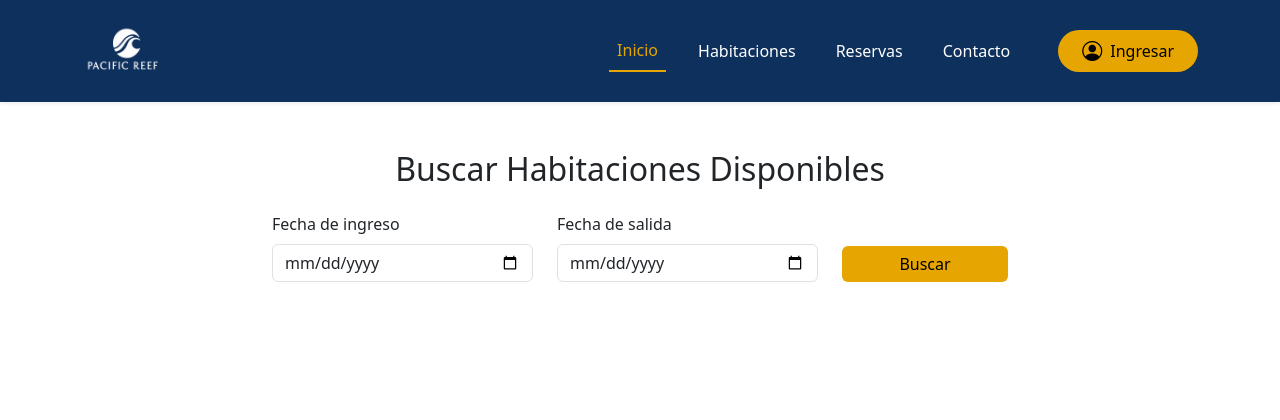
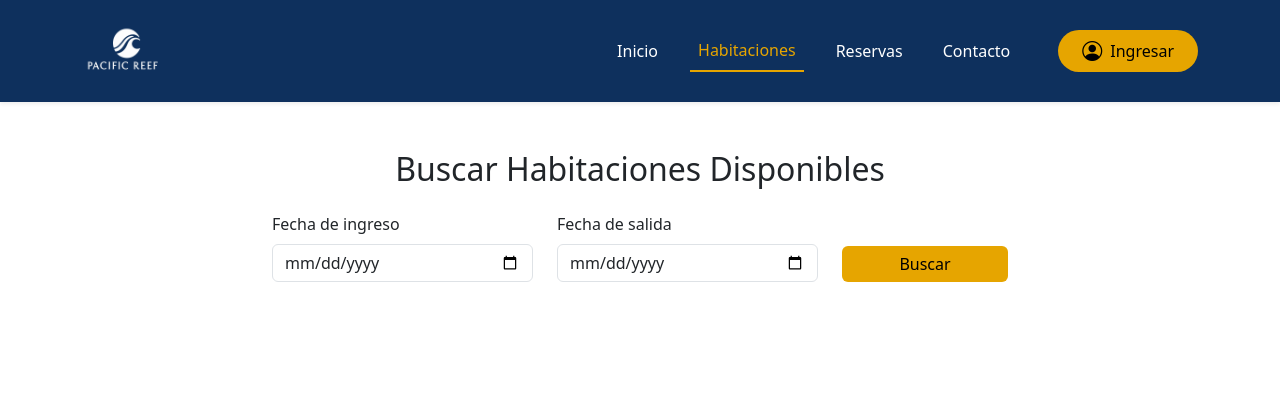
Before and after one commit to maraosc/WaveBookApp, a Django app: page /habitaciones/ in a window 1280 px wide. Shown: the top 420 px of the page. Run offline with Django 5.2, Linux system fonts and the light colour scheme.

Commit message:
Navbar mejorado

```diff
--- a/Hotel/templates/base.html
+++ b/Hotel/templates/base.html
@@ -11,10 +11,8 @@
     <link rel="stylesheet" href="{% static 'css/styles.css' %}">
     <!-- Iconos Bootstrap -->
     <link href="https://cdn.jsdelivr.net/npm/bootstrap-icons@1.11.3/font/bootstrap-icons.css" rel="stylesheet">
-
 </head>
 <body>
-    <!-- HEADER -->
 <header>
   <nav class="navbar navbar-expand-lg navbar-dark custom-navbar shadow-sm py-3">
     <div class="container">
@@ -34,16 +32,16 @@
       <div class="collapse navbar-collapse justify-content-end" id="navbarNav">
         <ul class="navbar-nav align-items-lg-center gap-lg-4">
           <li class="nav-item">
-            <a class="nav-link active" href="{% url 'home' %}">Inicio</a>
+            <a class="nav-link {% if request.path == '/' %}active{% endif %}" href="{% url 'home' %}">Inicio</a>
           </li>
           <li class="nav-item">
-              <a class="nav-link" href="{% url 'buscar_habitaciones' %}">Habitaciones</a>
+            <a class="nav-link {% if request.path == '/habitaciones/' %}active{% endif %}" href="{% url 'buscar_habitaciones' %}">Habitaciones</a>
           </li>
           <li class="nav-item">
-              <a class="nav-link" href="{% url 'ver_reservas' %}">Reservas</a>
+            <a class="nav-link {% if request.path == '/reservas/' %}active{% endif %}" href="{% url 'ver_reservas' %}">Reservas</a>
           </li>
           <li class="nav-item">
-            <a class="nav-link" href="#">Contacto</a>
+            <a class="nav-link">Contacto</a> <!-- solo visual -->
           </li>
 
           <!-- Sesión -->
@@ -85,12 +83,10 @@
   </nav>
 </header>
 
-    <!-- CONTENIDO -->
 <main>
     {% block content %}{% endblock %}
 </main>
 
-     <!-- FOOTER -->
 <footer class="custom-footer text-center text-lg-start mt-5">
     <div class="container p-4">
         <div class="row">
@@ -120,12 +116,10 @@
             </div>
         </div>
     </div>
-        <!-- Línea inferior -->
     <div class="text-center p-3 footer-bottom">
         © 2025 Hotel Pacific Reef. Todos los derechos reservados.
     </div>
 </footer>
-
 
 <script src="https://cdn.jsdelivr.net/npm/bootstrap@5.3.3/dist/js/bootstrap.bundle.min.js"></script>
 <script>
@@ -139,17 +133,12 @@
 });
 </script>
 
-    </script>
-</body>
-
 {% if messages %}
 <div class="toast-container position-fixed top-0 end-0 p-3" style="z-index: 2000">
     {% for message in messages %}
     <div class="toast align-items-center text-bg-{{ message.tags }} border-0 show mb-2" role="alert">
         <div class="d-flex">
-            <div class="toast-body">
-                {{ message }}
-            </div>
+            <div class="toast-body">{{ message }}</div>
             <button type="button" class="btn-close btn-close-white me-2 m-auto" data-bs-dismiss="toast" aria-label="Close"></button>
         </div>
     </div>
@@ -157,4 +146,5 @@
 </div>
 {% endif %}
 
+</body>
 </html>
```
Lines whose indentation alone changed are shown as unchanged.
